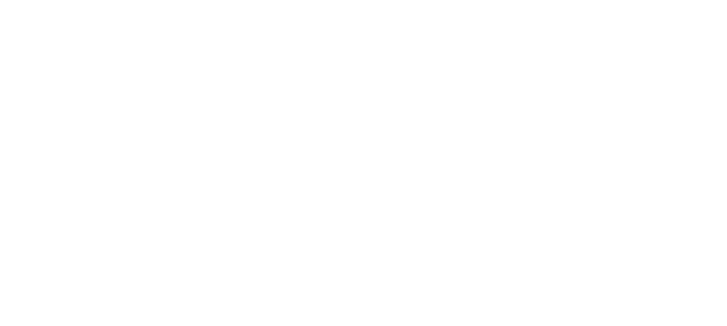
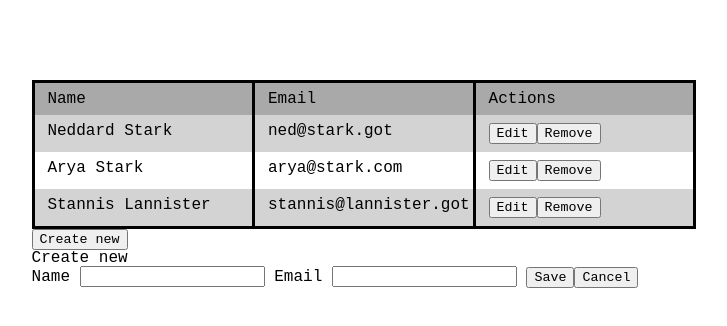
Before and after one commit to AlkanRena/zadanietestowe2, a plain HTML site: page index.html in a window 1280 px wide. Shown: the whole page, without its empty margins (276-1003 px from the left). Drawn offline with Linux system fonts and the light colour scheme.

Commit message:
working adding new user and delete, also new fresh look

```diff
--- a/index.html
+++ b/index.html
@@ -1,13 +1,48 @@
 <!DOCTYPE html>
-<html lang="en">
+<html lang="en" ng-app="form">
 <head>
     <meta charset="UTF-8">
     <title>Zadanie Testowe</title>
 
+    <link rel="stylesheet" href="style/reset.css">
     <link rel="stylesheet" href="style/main.css">
 </head>
 <body>
 
+<main>
+    <div ng-controller="formController">
+        <div id="table">
+            <div id="topTable">
+                <div class="topTableRowName">Name</div>
+                <div class="topTableRowEmail">Email</div>
+                <div class="topTableRowButton">Actions</div>
+            </div>
+            <div class="table" ng-repeat="user in userData">
+                <div class="singleRowName">{{user.name}}</div>
+                <div class="singleRowEmail">{{user.email}}</div>
+                <div class="singleRowButton"><button ng-click="editData()">Edit</button><button ng-click="deleteData(user)">Remove</button></div>
+            </div>
+        </div>
+        <button>Create new</button>
+        <div>
+            <span>
+                Create new
+            </span>
+            <form>
+                <lable>
+                    Name
+                    <input type="text" name="name" ng-model="userDataName">
+                </lable>
+                <lable>
+                    Email
+                    <input type="email" name="email" ng-model="userDataEmail">
+                </lable>
+                <button ng-click="addData()">Save</button><button>Cancel</button>
+            </form>
+
+        </div>
+    </div>
+</main>
 
 <script type="text/javascript" src="script/angular.min.js"></script>
 <script type="text/javascript" src="script/app.js"></script>
--- a/script/app.js
+++ b/script/app.js
@@ -0,0 +1,45 @@
+ var app = angular.module('form', []);
+
+ app.controller('formController', function formController($scope){
+
+
+
+     $scope.userData = [
+         {
+             id: '1',
+             name: 'Neddard Stark',
+             email: 'ned@stark.got'
+         },
+         {
+             id: '2',
+             name: 'Arya Stark',
+             email: 'arya@stark.com'
+         },
+         {
+             id: '3',
+             name: 'Stannis Lannister',
+             email: 'stannis@lannister.got'
+         }
+     ];
+
+     var idCounter = $scope.userData.length;
+
+     $scope.addData = function () {
+         idCounter ++;
+         $scope.userData.push({id: idCounter, name: $scope.userDataName, email: $scope.userDataEmail});
+
+         console.log($scope.userData.length, $scope.userData);
+     };
+
+     $scope.deleteData = function(user) {
+
+         console.log($scope.userData.indexOf(user));
+
+         $scope.userData.splice($scope.userData.indexOf(user), 1);
+     };
+
+     $scope.editData = function () {
+
+     };
+
+ });
--- a/style/main.css
+++ b/style/main.css
@@ -0,0 +1,77 @@
+main {
+    display: flex;
+    height: 100vh;
+    width: 100vw;
+
+    font-family: "Courier New", "Lucida Console";
+}
+
+button {
+    font-family: "Courier New", "Lucida Console";
+}
+
+main > div {
+    padding-top: 10vh;
+    margin: 0 auto;
+}
+
+#table {
+    display: flex;
+    flex-flow: column;
+    border: 3px solid black;
+}
+
+#topTable {
+    display: flex;
+    flex-flow: row;
+
+    background-color: darkgrey;
+}
+
+.table {
+    display: flex;
+    flex-flow: row;
+}
+
+.topTableRowName {
+    width: 15vw;
+    padding: 1vh 1vw;
+}
+
+.topTableRowEmail {
+    width: 15vw;
+    border-left: 3px solid black;
+    border-right: 3px solid black;
+    padding: 1vh 1vw;
+}
+
+.topTableRowButton {
+    width: 15vw;
+    padding: 1vh 1vw;
+}
+
+.singleRowName {
+    width: 15vw;
+    padding: 1vh 1vw;
+}
+
+.singleRowEmail {
+    width: 15vw;
+    padding: 1vh 1vw;
+
+    border-right: 3px solid black;
+    border-left: 3px solid black;
+}
+
+.singleRowButton {
+    width: 15vw;
+    padding: 1vh 1vw;
+}
+
+.table:nth-child(even) {
+    background-color: lightgray;
+}
+
+.table:nth-child(odd) {
+    background-color: white;
+}
--- /dev/null
+++ b/style/reset.css
@@ -0,0 +1,102 @@
+/*
+html5doctor.com Reset Stylesheet
+v1.6.1
+Last Updated: 2010-09-17
+Author: Richard Clark - http://richclarkdesign.com
+Twitter: @rich_clark
+*/
+
+html, body, div, span, object, iframe,
+h1, h2, h3, h4, h5, h6, p, blockquote, pre,
+abbr, address, cite, code,
+del, dfn, em, img, ins, kbd, q, samp,
+small, strong, sub, sup, var,
+b, i,
+dl, dt, dd, ol, ul, li,
+fieldset, form, label, legend,
+table, caption, tbody, tfoot, thead, tr, th, td,
+article, aside, canvas, details, figcaption, figure,
+footer, header, hgroup, menu, nav, section, summary,
+time, mark, audio, video {
+    margin:0;
+    padding:0;
+    border:0;
+    outline:0;
+    font-size:100%;
+    vertical-align:baseline;
+    background:transparent;
+}
+
+body {
+    line-height:1;
+}
+
+article,aside,details,figcaption,figure,
+footer,header,hgroup,menu,nav,section {
+    display:block;
+}
+
+nav ul {
+    list-style:none;
+}
+
+blockquote, q {
+    quotes:none;
+}
+
+blockquote:before, blockquote:after,
+q:before, q:after {
+    content:'';
+    content:none;
+}
+
+a {
+    margin:0;
+    padding:0;
+    font-size:100%;
+    vertical-align:baseline;
+    background:transparent;
+}
+
+/* change colours to suit your needs */
+ins {
+    background-color:#ff9;
+    color:#000;
+    text-decoration:none;
+}
+
+/* change colours to suit your needs */
+mark {
+    background-color:#ff9;
+    color:#000;
+    font-style:italic;
+    font-weight:bold;
+}
+
+del {
+    text-decoration: line-through;
+}
+
+abbr[title], dfn[title] {
+    border-bottom:1px dotted;
+    cursor:help;
+}
+
+table {
+    border-collapse:collapse;
+    border-spacing:0;
+}
+
+/* change border colour to suit your needs */
+hr {
+    display:block;
+    height:1px;
+    border:0;
+    border-top:1px solid #cccccc;
+    margin:1em 0;
+    padding:0;
+}
+
+input, select {
+    vertical-align:middle;
+}
```
